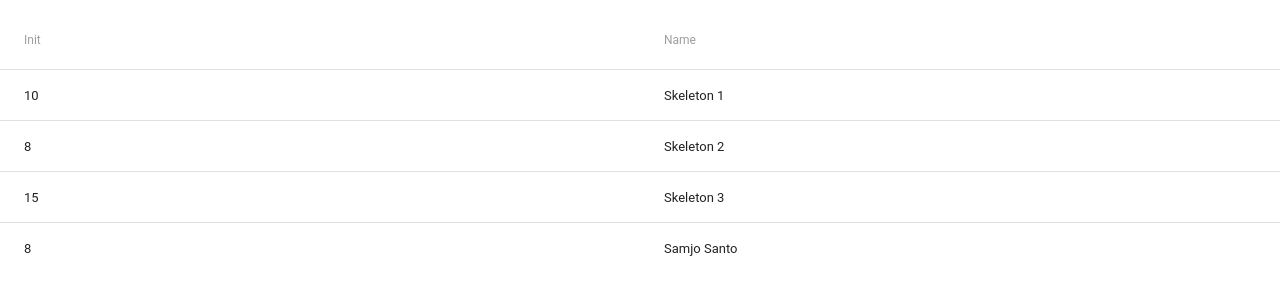
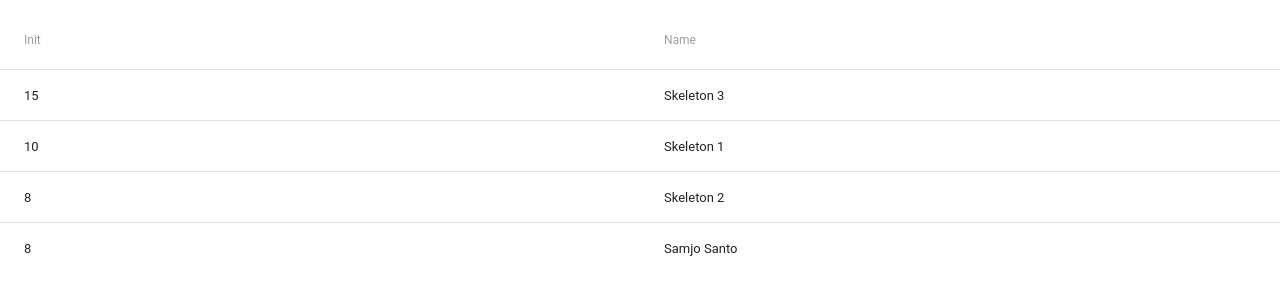
Before and after one commit to paper-games/paper-games, a React (Create React App) app: page / in a window 1280 px wide. Shown: the part 172-466 px from the top of the page. Built offline with nearby package versions, Linux system fonts and the light colour scheme.

Commit message:
feat(order): initiative list is ordered

```diff
--- a/src/components/App/App.tsx
+++ b/src/components/App/App.tsx
@@ -11,6 +11,9 @@ interface Props {
   tracker: EventTracker
 }
 
+interface State {
+  characters: Character[]
+}
 const characters: Character[] = [
   { name: "Skeleton 1", initiative: 10 },
   { name: "Skeleton 2", initiative: 8 },
@@ -18,10 +21,13 @@ const characters: Character[] = [
   { name: "Samjo Santo", initiative: 8 },
 ]
 
-export class App extends React.Component<Props, {}> {
+export class App extends React.Component<Props, State> {
   static childContextTypes = {
     tracker: PropTypes.any,
     logger: PropTypes.any,
+  }
+  state = {
+    characters,
   }
   componentDidCatch(e: Error) {
     this.props.logger.error(e)
@@ -39,7 +45,7 @@ export class App extends React.Component<Props, {}> {
             <h2>Initiative Order</h2>
           </div>
           <p className="App-intro" />
-          <InitiativeOrder characters={characters} />
+          <InitiativeOrder characters={this.state.characters} />
         </div>
       </MuiThemeProvider>
     )
--- a/src/components/InitiativeOrder/InitiativeOrder.tsx
+++ b/src/components/InitiativeOrder/InitiativeOrder.tsx
@@ -10,7 +10,11 @@ interface Props {
   characters: Character[]
 }
 
-export class InitiativeOrder extends React.Component<Props, {}> {
+interface State {
+  //
+}
+
+export class InitiativeOrder extends React.Component<Props, State> {
   render() {
     return (
       <Table selectable={false}>
@@ -21,7 +25,7 @@ export class InitiativeOrder extends React.Component<Props, {}> {
           </TableRow>
         </TableHeader>
         <TableBody displayRowCheckbox={false}>
-          {this.props.characters.map(character => (
+          {this.props.characters.sort(byInitiative).map(character => (
             <TableRow key={character.name} selectable={false}>
               <TableRowColumn> {character.initiative} </TableRowColumn>
               <TableRowColumn> {character.name} </TableRowColumn>
@@ -32,3 +36,13 @@ export class InitiativeOrder extends React.Component<Props, {}> {
     )
   }
 }
+
+function byInitiative(a: Character, b: Character) {
+  if (a.initiative < b.initiative) {
+    return 1
+  }
+  if (a.initiative > b.initiative) {
+    return -1
+  }
+  return 0
+}
```
